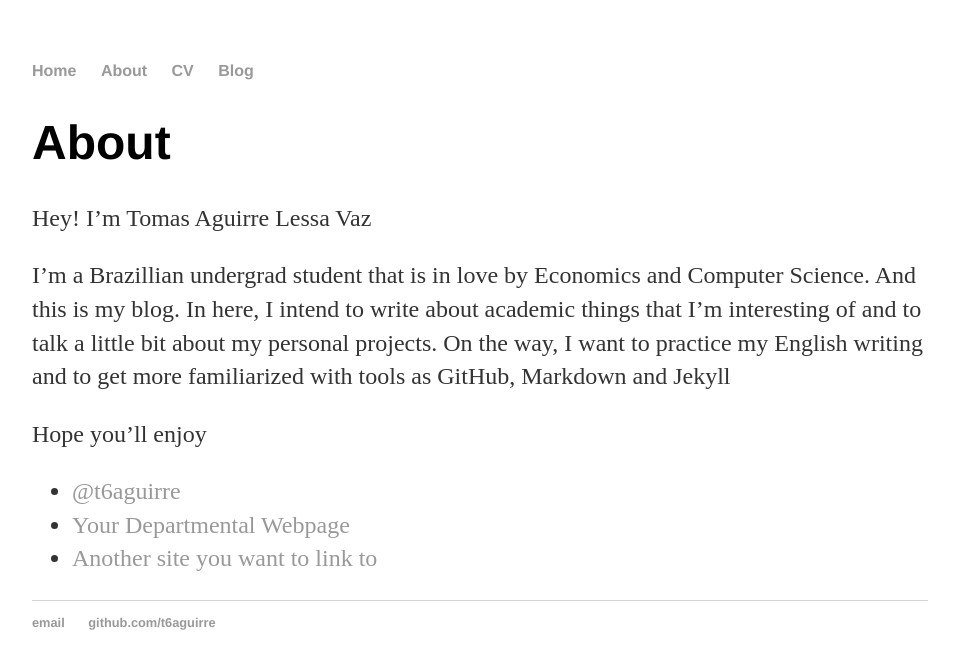
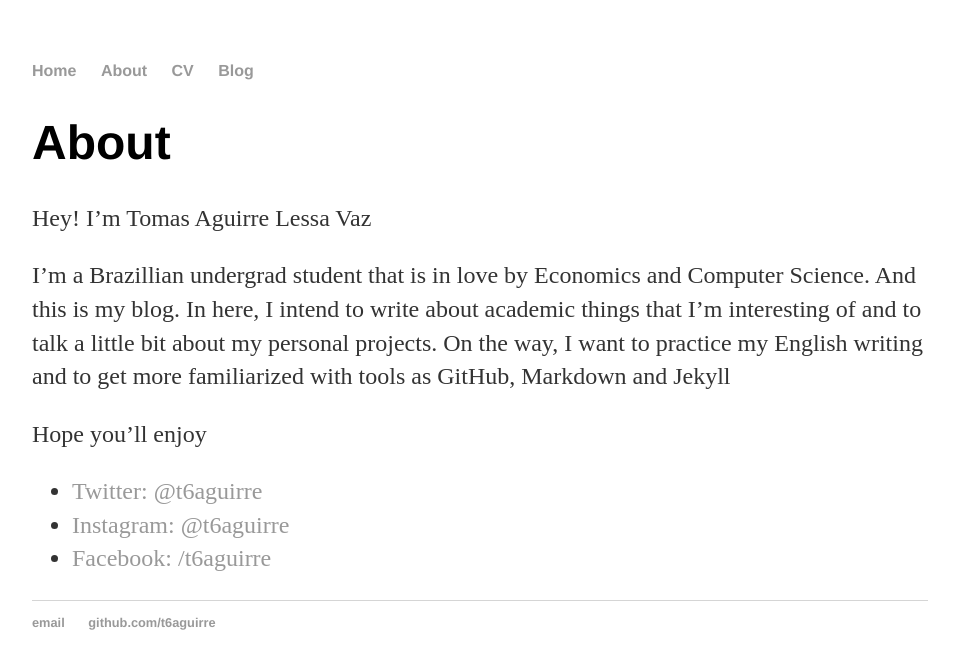
Before and after one commit to t6aguirre/old-blog, a Jekyll site: the page built from about/index.html, in a window 1280 px wide. Shown: the top 669 px of the page, without its empty margins (160-1119 px from the left). Built offline with Jekyll 4.4.1, drawn with Linux system fonts in a browser that asks for light colours.

Commit message:
social medias

```diff
--- a/about/index.html
+++ b/about/index.html
@@ -13,8 +13,8 @@ title: About Tomas Aguirre
 
 
 			<ul class="contacts">
-				<li><a href="#">@t6aguirre</a></li>
-				<li><a href="#">Your Departmental Webpage</a></li>
-				<li><a href="#">Another site you want to link to</a></li>
+				<li><a href="https://twitter.com/t6aguirre">Twitter: @t6aguirre</a></li>
+				<li><a href="https://www.instagram.com/t6aguirre/">Instagram: @t6aguirre</a></li>
+				<li><a href="https://www.facebook.com/t6aguirre">Facebook: /t6aguirre </a></li>
 				</ul>
 		</div>
```
